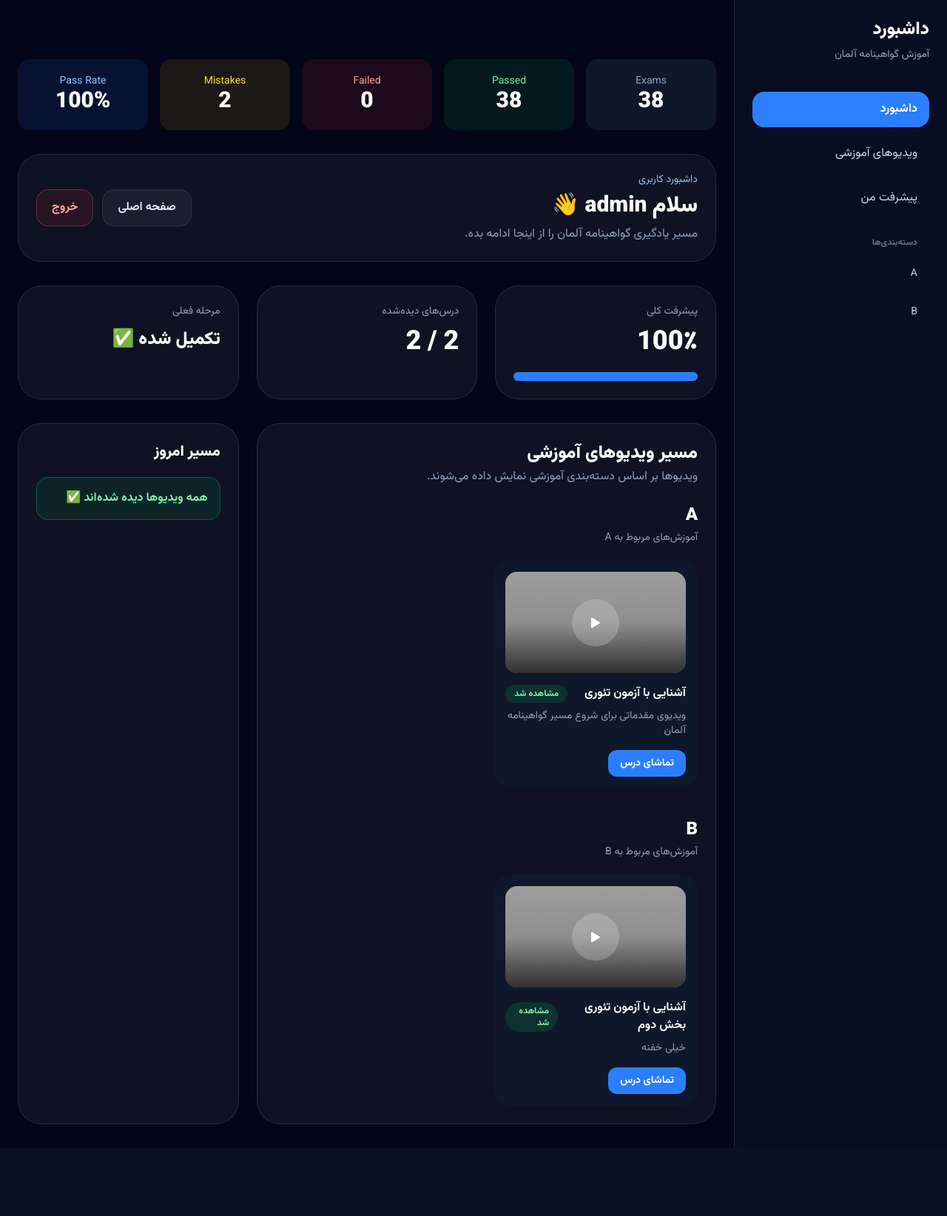
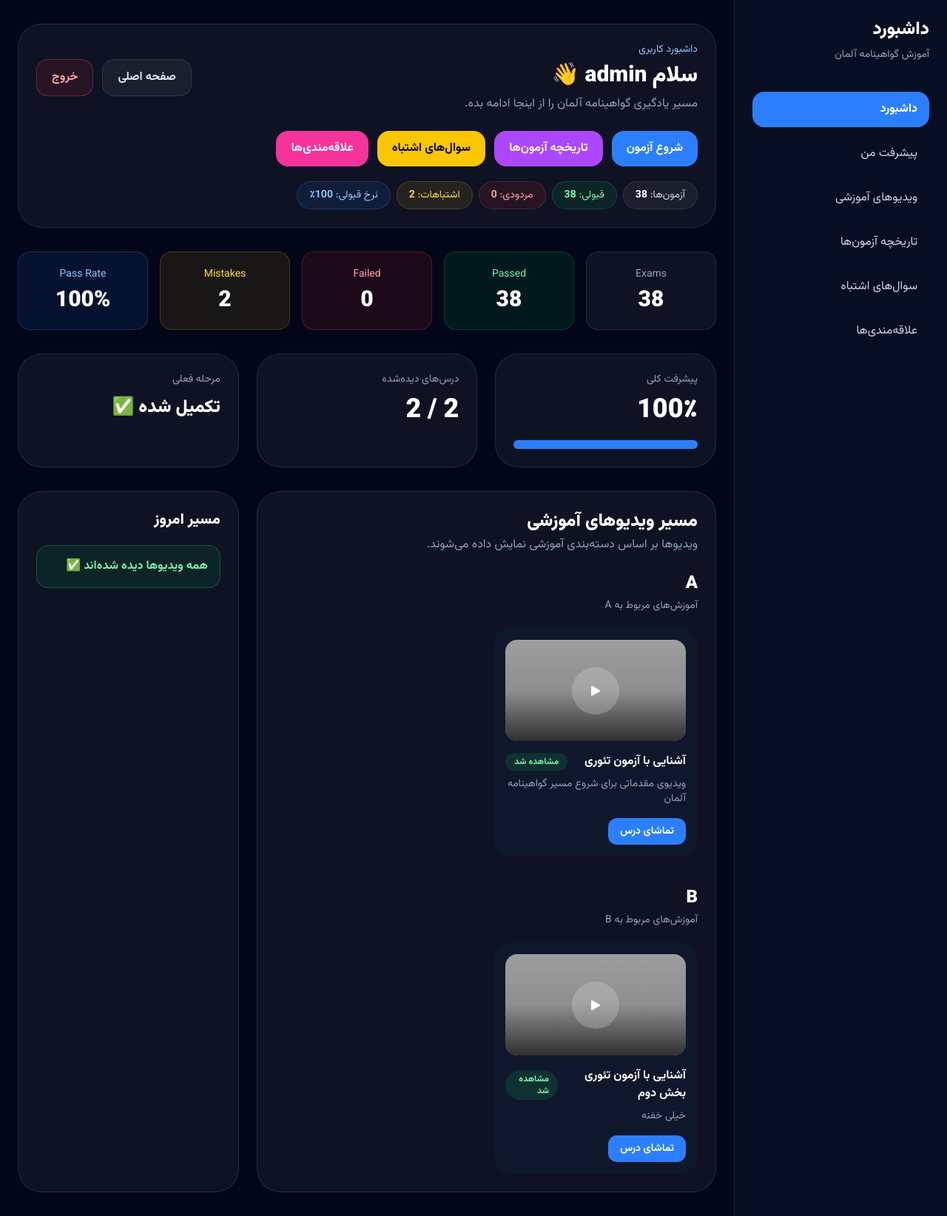
Before and after one commit to pouyairs/driving-school, a Django app: page /dashboard/ in a window 1280 px wide. Shown: the whole page at 74% size. Before the commit the page ends 1552 px from the top, so only its background shows below. Run offline with Django 5.2, Linux system fonts and the light colour scheme; a user stored in the database is signed in; data comes from the database, SQL or seed files in the repository; both versions use the stored data as it was after the commit; style sheets or scripts are compiled from the project's sources; some libraries are stand-ins or nearby versions; grey boxes are pictures that could not be loaded.

Commit message:
Favorites, history, speech and dashboard improvements

```diff
--- a/core/templates/core/dashboard.html
+++ b/core/templates/core/dashboard.html
@@ -5,119 +5,52 @@
 {% endblock %}
 
 {% block content %}
+<main class="min-h-screen bg-slate-950 text-white">
+    <div class="flex">
 
-
-<main class="min-h-screen bg-slate-950 text-white">
-
-    <div class="flex">
         <!-- Sidebar -->
         <aside class="hidden min-h-screen w-72 border-l border-white/10 bg-slate-900/50 p-6 lg:block">
-
             <div class="mb-10">
-                <h2 class="text-2xl font-black">
-                    داشبورد
-                </h2>
-
-                <p class="mt-2 text-sm text-slate-400">
-                    آموزش گواهینامه آلمان
-                </p>
+                <h2 class="text-2xl font-black">داشبورد</h2>
+                <p class="mt-2 text-sm text-slate-400">آموزش گواهینامه آلمان</p>
             </div>
 
             <nav class="space-y-3">
-
-                <a
-                    href="/dashboard/"
-                    class="flex items-center rounded-2xl bg-blue-500 px-4 py-3 font-bold"
-                >
+                <a href="/dashboard/" class="flex items-center rounded-2xl bg-blue-500 px-4 py-3 font-bold">
                     داشبورد
                 </a>
 
-                <a
-                    href="#videos"
-                    class="flex items-center rounded-2xl px-4 py-3 text-slate-300 transition hover:bg-white/5"
-                >
+                <a href="#progress" class="flex items-center rounded-2xl px-4 py-3 text-slate-300 transition hover:bg-white/5">
+                    پیشرفت من
+                </a>
+
+                <a href="#videos" class="flex items-center rounded-2xl px-4 py-3 text-slate-300 transition hover:bg-white/5">
                     ویدیوهای آموزشی
                 </a>
 
-                <a
-                    href="#progress"
-                    class="flex items-center rounded-2xl px-4 py-3 text-slate-300 transition hover:bg-white/5"
-                >
-                    پیشرفت من
+                <a href="/quiz/history/" class="flex items-center rounded-2xl px-4 py-3 text-slate-300 transition hover:bg-white/5">
+                    تاریخچه آزمون‌ها
                 </a>
 
-                <!-- Categories -->
-                <div class="pt-4">
-
-                    <p class="mb-3 px-4 text-xs font-bold text-slate-500">
-                        دسته‌بندی‌ها
-                    </p>
-
-                    <div class="space-y-2">
-
-                        {% for category in categories %}
-
-                            <a
-                                href="#category-{{ category.id }}"
-                                class="block rounded-2xl px-4 py-3 text-sm text-slate-300 transition hover:bg-white/5 hover:text-white"
-                            >
-                                {{ category.name }}
+                <a href="/quiz/my-mistakes/" class="flex items-center rounded-2xl px-4 py-3 text-slate-300 transition hover:bg-white/5">
+                    سوال‌های اشتباه
                 </a>
 
-                        {% empty %}
-
-                            <p class="px-4 text-sm text-slate-500">
-                                هنوز دسته‌بندی نداری
-                            </p>
-
-                        {% endfor %}
-
-                    </div>
-
-                </div>
-
+                <a href="/quiz/favorites/" class="flex items-center rounded-2xl px-4 py-3 text-slate-300 transition hover:bg-white/5">
+                    علاقه‌مندی‌ها
+                </a>
             </nav>
-
         </aside>
 
         <!-- Main -->
         <div class="flex-1 px-6 py-8">
-            <div class="mt-12 grid gap-4 md:grid-cols-5 mb-8">
-        <div class="rounded-2xl bg-slate-900 p-5 text-center">
-        <div class="text-sm text-slate-400">Exams</div>
-        <div class="text-3xl font-black">{{ total_exams }}</div>
-    </div>
-
-    <div class="rounded-2xl bg-green-500/10 p-5 text-center">
-        <div class="text-sm text-green-300">Passed</div>
-        <div class="text-3xl font-black">{{ passed_exams }}</div>
-    </div>
-
-    <div class="rounded-2xl bg-red-500/10 p-5 text-center">
-        <div class="text-sm text-red-300">Failed</div>
-        <div class="text-3xl font-black">{{ failed_exams }}</div>
-    </div>
-
-    <div class="rounded-2xl bg-yellow-500/10 p-5 text-center">
-        <div class="text-sm text-yellow-300">Mistakes</div>
-        <div class="text-3xl font-black">{{ mistakes_count }}</div>
-    </div>
-
-    <div class="rounded-2xl bg-blue-500/10 p-5 text-center">
-        <div class="text-sm text-blue-300">Pass Rate</div>
-        <div class="text-3xl font-black">{{ pass_rate }}%</div>
-    </div>
-
-</div>
 
             <!-- Header -->
-            <header class="mb-8 flex flex-col gap-4 rounded-[2rem] border border-white/10 bg-white/5 p-6 md:flex-row md:items-center md:justify-between">
+            <header class="mb-8 rounded-[2rem] border border-white/10 bg-white/5 p-6">
+                <div class="flex flex-col gap-6 lg:flex-row lg:items-center lg:justify-between">
 
                     <div>
-
-                    <p class="mb-2 text-sm text-blue-300">
-                        داشبورد کاربری
-                    </p>
+                        <p class="mb-2 text-sm text-blue-300">داشبورد کاربری</p>
 
                         <h1 class="text-3xl font-black">
                             سلام {{ request.user.username }} 👋
@@ -126,223 +59,199 @@
                         <p class="mt-2 text-slate-400">
                             مسیر یادگیری گواهینامه آلمان را از اینجا ادامه بده.
                         </p>
-
                     </div>
 
-                <div class="flex flex-col gap-3 sm:flex-row">
-
-                    <a
-                        href="/"
-                        class="rounded-2xl border border-white/10 bg-white/5 px-5 py-3 text-center font-bold text-slate-200 hover:bg-white/10"
-                    >
+                    <div class="flex flex-wrap gap-3">
+                        <a href="/" class="rounded-2xl border border-white/10 bg-white/5 px-5 py-3 text-center font-bold text-slate-200 hover:bg-white/10">
                             صفحه اصلی
                         </a>
 
-                    <a
-                        href="/accounts/logout/"
-                        class="rounded-2xl border border-red-400/30 bg-red-500/10 px-5 py-3 text-center font-bold text-red-300 hover:bg-red-500/20"
-                    >
+                        <a href="/accounts/logout/" class="rounded-2xl border border-red-400/30 bg-red-500/10 px-5 py-3 text-center font-bold text-red-300 hover:bg-red-500/20">
                             خروج
                         </a>
+                    </div>
+                </div>
+
+                <div class="mt-6 flex flex-wrap gap-3">
+                    <a href="/quiz/exam/start/" class="rounded-2xl bg-blue-500 px-5 py-3 text-center font-bold hover:bg-blue-600">
+                        شروع آزمون
+                    </a>
+
+                    <a href="/quiz/history/" class="rounded-2xl bg-purple-500 px-5 py-3 text-center font-bold hover:bg-purple-600">
+                        تاریخچه آزمون‌ها
+                    </a>
+
+                    <a href="/quiz/my-mistakes/" class="rounded-2xl bg-yellow-400 px-5 py-3 text-center font-bold text-slate-950 hover:bg-yellow-300">
+                        سوال‌های اشتباه
+                    </a>
+
+                    <a href="/quiz/favorites/" class="rounded-2xl bg-pink-500 px-5 py-3 text-center font-bold hover:bg-pink-600">
+                        علاقه‌مندی‌ها
+                    </a>
+                </div>
+                <div class="mt-5 flex flex-wrap items-center gap-2 text-sm">
+
+    <span class="rounded-full border border-white/10 bg-white/5 px-4 py-2 text-slate-300">
+        آزمون‌ها: <strong class="text-white">{{ total_exams }}</strong>
+    </span>
+
+    <span class="rounded-full border border-green-400/20 bg-green-500/10 px-4 py-2 text-green-300">
+        قبولی: <strong>{{ passed_exams }}</strong>
+    </span>
+
+    <span class="rounded-full border border-red-400/20 bg-red-500/10 px-4 py-2 text-red-300">
+        مردودی: <strong>{{ failed_exams }}</strong>
+    </span>
+
+    <span class="rounded-full border border-yellow-400/20 bg-yellow-500/10 px-4 py-2 text-yellow-300">
+        اشتباهات: <strong>{{ mistakes_count }}</strong>
+    </span>
+
+    <span class="rounded-full border border-blue-400/20 bg-blue-500/10 px-4 py-2 text-blue-300">
+        نرخ قبولی: <strong>{{ pass_rate }}٪</strong>
+    </span>
 
 </div>
-
             </header>
 
-            <!-- Stats -->
+            <!-- Exam Stats -->
+            <section class="mb-8 grid gap-4 md:grid-cols-5">
+                <div class="rounded-2xl border border-white/10 bg-white/5 p-5 text-center">
+                    <div class="text-sm text-slate-400">Exams</div>
+                    <div class="mt-2 text-3xl font-black">{{ total_exams }}</div>
+                </div>
+
+                <div class="rounded-2xl border border-green-400/20 bg-green-500/10 p-5 text-center">
+                    <div class="text-sm text-green-300">Passed</div>
+                    <div class="mt-2 text-3xl font-black">{{ passed_exams }}</div>
+                </div>
+
+                <div class="rounded-2xl border border-red-400/20 bg-red-500/10 p-5 text-center">
+                    <div class="text-sm text-red-300">Failed</div>
+                    <div class="mt-2 text-3xl font-black">{{ failed_exams }}</div>
+                </div>
+
+                <div class="rounded-2xl border border-yellow-400/20 bg-yellow-500/10 p-5 text-center">
+                    <div class="text-sm text-yellow-300">Mistakes</div>
+                    <div class="mt-2 text-3xl font-black">{{ mistakes_count }}</div>
+                </div>
+
+                <div class="rounded-2xl border border-blue-400/20 bg-blue-500/10 p-5 text-center">
+                    <div class="text-sm text-blue-300">Pass Rate</div>
+                    <div class="mt-2 text-3xl font-black">{{ pass_rate }}%</div>
+                </div>
+            </section>
+
+            <!-- Learning Stats -->
             <section id="progress" class="grid gap-6 md:grid-cols-3">
-
                 <div class="rounded-[2rem] border border-white/10 bg-white/5 p-6">
-
-                    <p class="text-sm text-slate-400">
-                        پیشرفت کلی
-                    </p>
+                    <p class="text-sm text-slate-400">پیشرفت کلی</p>
 
                     <p class="mt-3 text-4xl font-black">
                         {{ progress_percent }}٪
                     </p>
 
                     <div class="mt-5 h-3 rounded-full bg-slate-800">
-
                         <div
                             class="h-3 rounded-full bg-blue-500"
                             style="width: {{ progress_percent|stringformat:'s' }}%;"
                         ></div>
-
                     </div>
-
                 </div>
 
                 <div class="rounded-[2rem] border border-white/10 bg-white/5 p-6">
-
-                    <p class="text-sm text-slate-400">
-                        درس‌های دیده‌شده
-                    </p>
+                    <p class="text-sm text-slate-400">درس‌های دیده‌شده</p>
 
                     <p class="mt-3 text-4xl font-black">
                         {{ watched_count }} / {{ total_videos }}
                     </p>
-
                 </div>
 
                 <div class="rounded-[2rem] border border-white/10 bg-white/5 p-6">
-
-                    <p class="text-sm text-slate-400">
-                        مرحله فعلی
-                    </p>
+                    <p class="text-sm text-slate-400">مرحله فعلی</p>
 
                     <p class="mt-3 text-2xl font-black">
-
                         {% if next_video %}
                             {{ next_video.category.name|default:"ادامه مسیر" }}
                         {% else %}
                             تکمیل شده ✅
                         {% endif %}
-
                     </p>
-
                 </div>
-
             </section>
 
             <!-- Videos -->
             <section id="videos" class="mt-8 grid gap-6 lg:grid-cols-3">
-
-                <div class="lg:col-span-2 rounded-[2rem] border border-white/10 bg-white/5 p-6">
-
+                <div class="rounded-[2rem] border border-white/10 bg-white/5 p-6 lg:col-span-2">
                     <div class="mb-6">
-
-                        <h2 class="text-2xl font-black">
-                            مسیر ویدیوهای آموزشی
-                        </h2>
-
+                        <h2 class="text-2xl font-black">مسیر ویدیوهای آموزشی</h2>
                         <p class="mt-1 text-slate-400">
                             ویدیوها بر اساس دسته‌بندی آموزشی نمایش داده می‌شوند.
                         </p>
-
                     </div>
 
                     <div class="space-y-10">
-
                         {% if categories %}
-
                             {% for category in categories %}
-
                                 <div id="category-{{ category.id }}">
-
                                     <div class="mb-5">
-
-                                        <h3 class="text-2xl font-black">
-                                            {{ category.name }}
-                                        </h3>
-
+                                        <h3 class="text-2xl font-black">{{ category.name }}</h3>
                                         <p class="mt-1 text-sm text-slate-400">
                                             آموزش‌های مربوط به {{ category.name }}
                                         </p>
-
                                     </div>
 
                                     <div class="grid gap-5 md:grid-cols-2">
-
                                         {% for video in category.videos.all %}
-
                                             {% if video.is_published %}
-
                                                 <article class="rounded-3xl bg-slate-900 p-4">
-
-                                                    <a
-                                                        href="/videos/{{ video.id }}/"
-                                                        class="group relative block aspect-video overflow-hidden rounded-2xl bg-slate-800"
-                                                    >
-
+                                                    <a href="/videos/{{ video.id }}/" class="group relative block aspect-video overflow-hidden rounded-2xl bg-slate-800">
                                                         <img
                                                             src="{{ video.youtube_thumbnail }}"
                                                             alt="{{ video.title }}"
                                                             class="h-full w-full object-cover transition duration-500 group-hover:scale-105"
                                                         />
 
-                                                        <div
-                                                            class="absolute inset-0 bg-gradient-to-t from-black/70 via-black/10 to-transparent"
-                                                        ></div>
+                                                        <div class="absolute inset-0 bg-gradient-to-t from-black/70 via-black/10 to-transparent"></div>
 
-                                                        <div
-                                                            class="absolute inset-0 flex items-center justify-center"
-                                                        >
-
-                                                            <div
-                                                                class="flex h-16 w-16 items-center justify-center rounded-full bg-white/20 backdrop-blur transition duration-300 group-hover:scale-110 group-hover:bg-blue-500"
-                                                            >
-
-                                                                <svg
-                                                                    xmlns="http://www.w3.org/2000/svg"
-                                                                    fill="currentColor"
-                                                                    viewBox="0 0 16 16"
-                                                                    class="h-6 w-6 text-white"
-                                                                >
-                                                                    <path
-                                                                        d="M11.596 8.697l-6.363 3.692c-.54.313-1.233-.066-1.233-.697V4.308c0-.63.692-1.01 1.233-.696l6.363 3.692c.541.314.541 1.09 0 1.393z"
-                                                                    />
+                                                        <div class="absolute inset-0 flex items-center justify-center">
+                                                            <div class="flex h-16 w-16 items-center justify-center rounded-full bg-white/20 backdrop-blur transition duration-300 group-hover:scale-110 group-hover:bg-blue-500">
+                                                                <svg xmlns="http://www.w3.org/2000/svg" fill="currentColor" viewBox="0 0 16 16" class="h-6 w-6 text-white">
+                                                                    <path d="M11.596 8.697l-6.363 3.692c-.54.313-1.233-.066-1.233-.697V4.308c0-.63.692-1.01 1.233-.696l6.363 3.692c.541.314.541 1.09 0 1.393z" />
                                                                 </svg>
-
                                                             </div>
-
                                                         </div>
-
                                                     </a>
 
                                                     <div class="mt-4 flex items-center justify-between gap-3">
-
-                                                        <h4 class="font-bold">
-                                                            {{ video.title }}
-                                                        </h4>
+                                                        <h4 class="font-bold">{{ video.title }}</h4>
 
                                                         {% if video.id in watched_video_ids %}
-
-                                                            <span
-                                                                class="rounded-full bg-green-500/15 px-3 py-1 text-xs font-bold text-green-300"
-                                                            >
+                                                            <span class="rounded-full bg-green-500/15 px-3 py-1 text-xs font-bold text-green-300">
                                                                 مشاهده شد
                                                             </span>
-
                                                         {% endif %}
-
                                                     </div>
 
                                                     <p class="mt-2 text-sm text-slate-400">
                                                         {{ video.description }}
                                                     </p>
 
-                                                    <a
-                                                        href="/videos/{{ video.id }}/"
-                                                        class="mt-4 inline-block rounded-xl bg-blue-500 px-4 py-2 text-sm font-bold hover:bg-blue-600"
-                                                    >
+                                                    <a href="/videos/{{ video.id }}/" class="mt-4 inline-block rounded-xl bg-blue-500 px-4 py-2 text-sm font-bold hover:bg-blue-600">
                                                         تماشای درس
                                                     </a>
-
                                                 </article>
-
                                             {% endif %}
-
                                         {% empty %}
-
                                             <p class="text-sm text-slate-500">
                                                 هنوز ویدیویی داخل این دسته‌بندی نیست.
                                             </p>
-
                                         {% endfor %}
-
                                     </div>
-
                                 </div>
-
                             {% endfor %}
-
                         {% else %}
-
-                            <div
-                                class="rounded-[2rem] border border-dashed border-white/10 bg-white/5 p-10 text-center"
-                            >
-
+                            <div class="rounded-[2rem] border border-dashed border-white/10 bg-white/5 p-10 text-center">
                                 <h3 class="text-2xl font-black">
                                     هنوز دسته‌بندی‌ای ساخته نشده
                                 </h3>
@@ -351,70 +260,36 @@
                                     اول از پنل مدیریت یک Category بساز، بعد ویدیوها را به آن وصل کن.
                                 </p>
 
-                                <a
-                                    href="/admin/"
-                                    class="mt-6 inline-block rounded-2xl bg-blue-500 px-5 py-3 font-bold hover:bg-blue-600"
-                                >
+                                <a href="/admin/" class="mt-6 inline-block rounded-2xl bg-blue-500 px-5 py-3 font-bold hover:bg-blue-600">
                                     رفتن به پنل مدیریت
                                 </a>
-
                             </div>
-
                         {% endif %}
-
                     </div>
-
                 </div>
 
                 <!-- Today -->
                 <aside class="rounded-[2rem] border border-white/10 bg-white/5 p-6">
-
-                    <h2 class="text-xl font-black">
-                        مسیر امروز
-                    </h2>
+                    <h2 class="text-xl font-black">مسیر امروز</h2>
 
                     <div class="mt-5 space-y-4">
-
                         {% if next_video %}
-
-                            <a
-                                href="/videos/{{ next_video.id }}/"
-                                class="block rounded-2xl border border-blue-400/30 bg-blue-500/10 p-4 transition hover:bg-blue-500/20"
-                            >
-
-                                <p class="text-sm text-blue-300">
-                                    ادامه یادگیری
-                                </p>
-
-                                <p class="mt-2 font-bold">
-                                    {{ next_video.title }}
-                                </p>
-
+                            <a href="/videos/{{ next_video.id }}/" class="block rounded-2xl border border-blue-400/30 bg-blue-500/10 p-4 transition hover:bg-blue-500/20">
+                                <p class="text-sm text-blue-300">ادامه یادگیری</p>
+                                <p class="mt-2 font-bold">{{ next_video.title }}</p>
                             </a>
-
                         {% else %}
-
-                            <div
-                                class="rounded-2xl border border-green-400/30 bg-green-500/10 p-4"
-                            >
-
+                            <div class="rounded-2xl border border-green-400/30 bg-green-500/10 p-4">
                                 <p class="font-bold text-green-300">
                                     همه ویدیوها دیده شده‌اند ✅
                                 </p>
-
                             </div>
-
                         {% endif %}
-
                     </div>
-
                 </aside>
-
             </section>
 
         </div>
-
     </div>
-
 </main>
 {% endblock %}
--- a/quiz/urls.py
+++ b/quiz/urls.py
@@ -38,4 +38,12 @@ urlpatterns = [
     path("exam/<int:exam_id>/review/", views.exam_review, name="exam_review"),
     path("my-mistakes/", views.my_mistakes, name="my_mistakes"),
     path("practice-mistakes/", views.practice_mistakes, name="practice_mistakes"),
+    path("favorite/<int:question_id>/", views.toggle_favorite, name="toggle_favorite"),
+    path("favorites/", views.favorites, name="favorites"),
+    path(
+    "practice-favorites/",
+    views.practice_favorites,
+    name="practice_favorites",
+),
+    path("history/", views.exam_history, name="exam_history"),
 ]
```
Also changed, not shown: quiz/admin.py (+13 -1 lines), quiz/models.py (+21 -0 lines), quiz/templates/quiz/exam_history.html (added, +99 -0 lines), quiz/templates/quiz/exam_question.html (+58 -0 lines), quiz/templates/quiz/favorites.html (added, +94 -0 lines), quiz/views.py (+80 -1 lines), db.sqlite3, quiz/migrations/0009_favoritequestion.py (added). Lines whose indentation alone changed are shown as unchanged.
